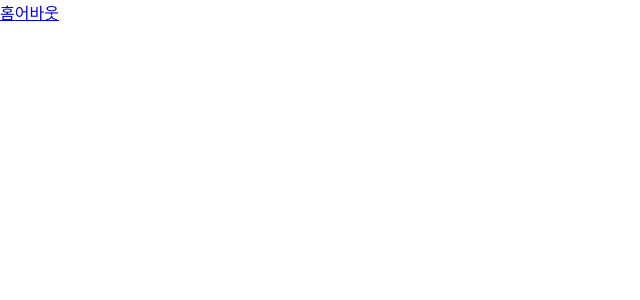
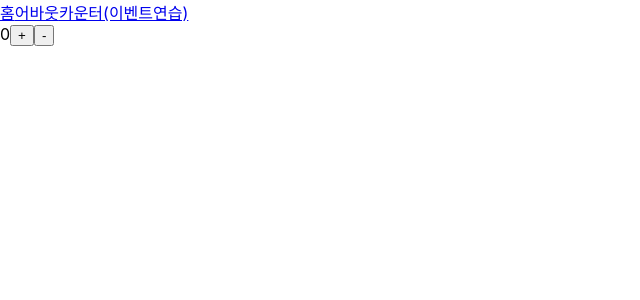
Before and after one commit to publisherleewoo/jongro3gaspring, a React (Create React App) app: page /counter in a window 1280 px wide. Shown: the top 300 px of the page, without its empty margins (0-640 px from the left). Built offline with nearby package versions, Linux system fonts and the light colour scheme.

Commit message:
event를 이용한 일반적인 상태관리

```diff
--- a/src/App.js
+++ b/src/App.js
@@ -3,12 +3,14 @@ import "./App.css";
 import { BrowserRouter, Link, Switch, Route } from "react-router-dom";
 import HomePage from "./pages/HomePage";
 import AboutPage from "./pages/AboutPage";
+import CounterPage from "./pages/CounterPage";
 
 function App() {
     return (
         <BrowserRouter>
             <Link to="/">홈</Link>
             <Link to="/About">어바웃</Link>
+            <Link to="/counter">카운터(이벤트연습)</Link>
 
             <Switch>
                 <Route path={"/"} exact>
@@ -17,6 +19,9 @@ function App() {
                 <Route path={"/about"} exact>
                     <AboutPage></AboutPage>
                 </Route>
+                <Route path={"/counter"} exact>
+                    <CounterPage></CounterPage>
+                </Route>
             </Switch>
         </BrowserRouter>
     );
--- /dev/null
+++ b/src/pages/CounterPage.js
@@ -0,0 +1,21 @@
+import React, { useState } from "react";
+
+const CounterPage = () => {
+    const [number, setNumber] = useState(0);
+
+    const plusFunc = () => {
+        setNumber(number + 1);
+    };
+    const minusFunc = () => {
+        setNumber(number - 1);
+    };
+    return (
+        <div>
+            {number}
+            <button onClick={plusFunc}>+</button>
+            <button onClick={minusFunc}>-</button>
+        </div>
+    );
+};
+
+export default CounterPage;
```
Also changed, not shown: 1 other file (tests, documents, lock files or other folders).
